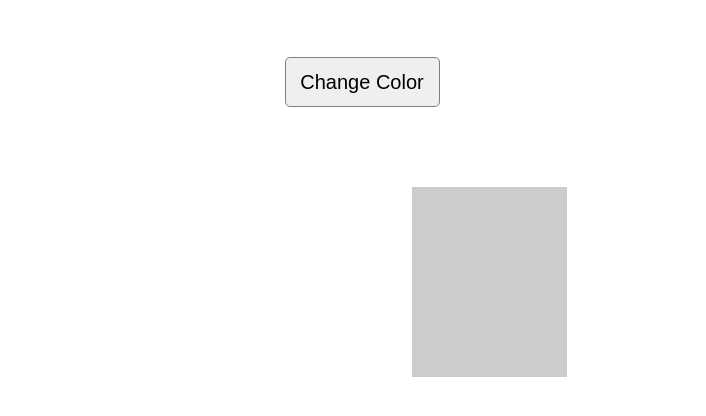
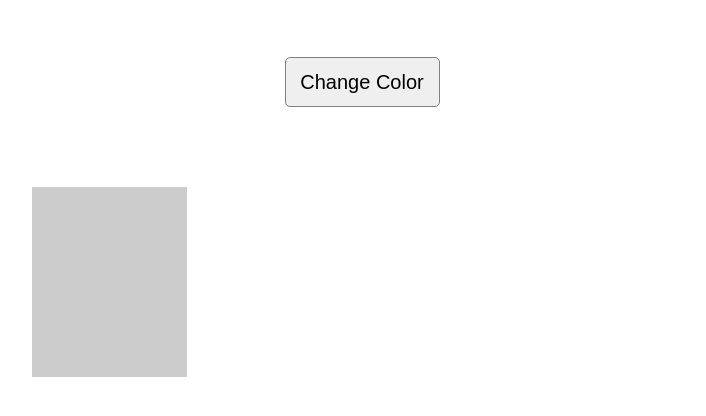
Before and after one commit to Eniola-C/my-color-game, a plain HTML site: page index.html in a window 1280 px wide. Shown: the part 254-670 px from the top of the page, without its empty margins (278-984 px from the left). Drawn offline with Linux system fonts and the light colour scheme.

Commit message:
Alignment

```diff
--- a/src/index.css
+++ b/src/index.css
@@ -39,7 +39,7 @@ p {
   background-color: #ccc;
   font-size: 2rem;
   width: 15.5rem;
-  margin-left: 64rem;
+  margin-left: 26rem;
   height: 19rem;
   padding: 2rem;
   margin-top: 8rem;
```
